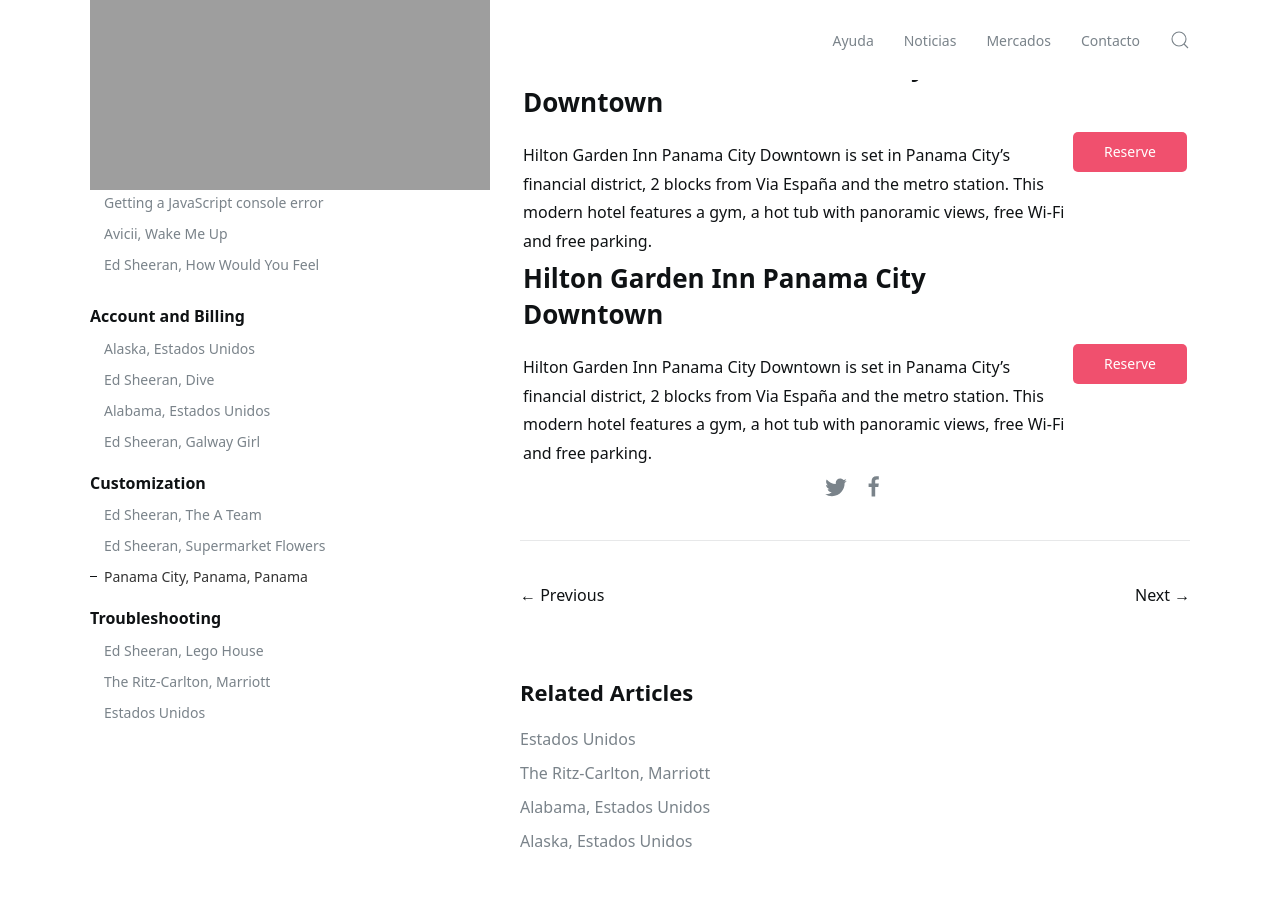
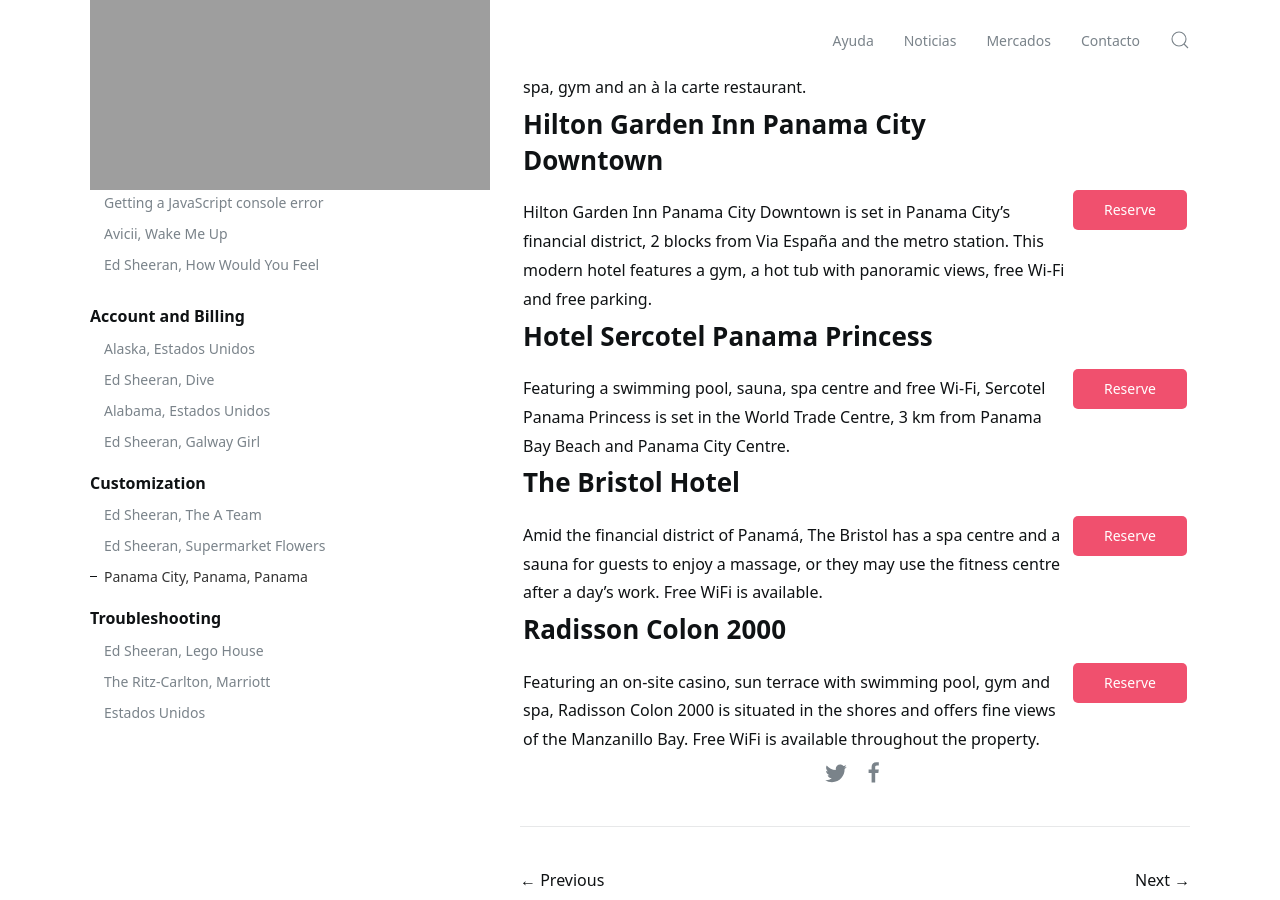
Before and after one commit to jelmii/jelmii.github.io, a Jekyll site: the page built from _docs/configuration.md, in a window 1280 px wide and 900 px high, scrolled down 2144 px. Built offline with Jekyll 4.4.1, drawn with Linux system fonts in a browser that asks for light colours.

Commit message:
Update configuration.md

```diff
--- a/_docs/configuration.md
+++ b/_docs/configuration.md
@@ -75,8 +75,18 @@ tags: featured
 </tr>
 <br>
 <tr>
-<td><h2>Hilton Garden Inn Panama City Downtown</h2>Hilton Garden Inn Panama City Downtown is set in Panama City’s financial district, 2 blocks from Via España and the metro station. This modern hotel features a gym, a hot tub with panoramic views, free Wi-Fi and free parking.</td>
-<td><a class="uk-button uk-button-danger" href="https://www.booking.com/hotel/pa/hilton-garden-inn-panama-city-downtown.en.html?aid=856525&no_rooms=1&group_adults=1">Reserve</a></td>
+<td><h2>Hotel Sercotel Panama Princess</h2>Featuring a swimming pool, sauna, spa centre and free Wi-Fi, Sercotel Panama Princess is set in the World Trade Centre, 3 km from Panama Bay Beach and Panama City Centre.</td>
+<td><a class="uk-button uk-button-danger" href="https://www.booking.com/hotel/pa/four-points-by-sheraton-panama.en.html?aid=856525&no_rooms=1&group_adults=1">Reserve</a></td>
+</tr>
+<br>
+<tr>
+<td><h2>The Bristol Hotel</h2>Amid the financial district of Panamá, The Bristol has a spa centre and a sauna for guests to enjoy a massage, or they may use the fitness centre after a day’s work. Free WiFi is available.</td>
+<td><a class="uk-button uk-button-danger" href="https://www.booking.com/hotel/pa/the-brsitol.en.html?aid=856525&no_rooms=1&group_adults=1">Reserve</a></td>
+</tr>
+<br>
+<tr>
+<td><h2>Radisson Colon 2000</h2>Featuring an on-site casino, sun terrace with swimming pool, gym and spa, Radisson Colon 2000 is situated in the shores and offers fine views of the Manzanillo Bay. Free WiFi is available throughout the property.</td>
+<td><a class="uk-button uk-button-danger" href="https://www.booking.com/hotel/pa/radisson-colon-2000.en.html?aid=856525&no_rooms=1&group_adults=1">Reserve</a></td>
 </tr>
 
 
```
